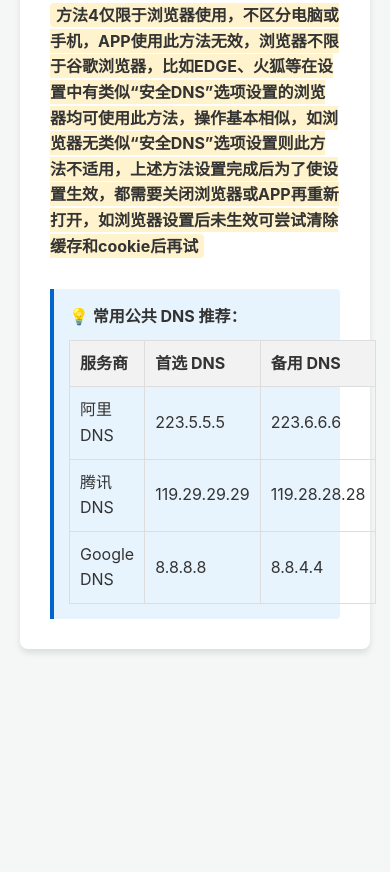
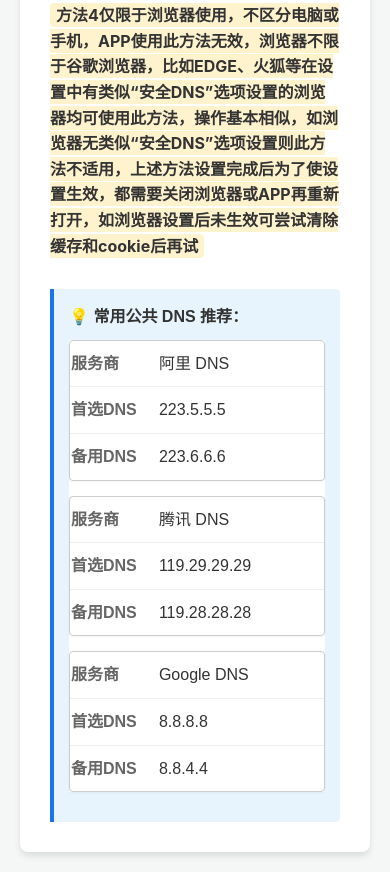
Before and after one commit to mynavigation/tynav, a plain HTML site: page changeDNS.html in a window 390 px wide. Shown: the part 10127-10999 px from the top of the page. Before the commit the page ends 10796 px from the top, so only its background shows below. Drawn offline with Linux system fonts and the light colour scheme.

Commit message:
Update changeDNS.html

```diff
--- a/changeDNS.html
+++ b/changeDNS.html
@@ -98,18 +98,21 @@
             font-style: italic;
         }
 
+        /* 基础容器样式 */
   .dns-recommend {
     background-color: #e8f4fd;
-            border-left: 4px solid var(--primary-color);
+    border-left: 4px solid #1a73e8; /* 替换了原代码未定义的变量 */
     padding: 15px;
     margin-top: 30px;
     border-radius: 0 4px 4px 0;
+    font-family: sans-serif; /* 统一字体 */
   }
 
   .dns-table {
     width: 100%;
     border-collapse: collapse;
     margin-top: 10px;
+    background-color: #fff; /* 手机端背景更清晰 */
   }
 
   .dns-table th, .dns-table td {
@@ -120,6 +123,51 @@
 
   .dns-table th {
     background-color: #f2f2f2;
+  }
+
+  /* 📱 手机端适配关键代码 (屏幕宽度小于 600px 时生效) */
+  @media screen and (max-width: 600px) {
+    /* 隐藏原有的表格横向表头 */
+    .dns-table thead {
+      display: none;
+    }
+
+    /* 将表格行、单元格全部转为块级元素（上下堆叠） */
+    .dns-table, .dns-table tbody, .dns-table tr, .dns-table td {
+      display: block;
+      width: 100%;
+      box-sizing: border-box;
+    }
+
+    /* 每一行变成一个独立的小卡片 */
+    .dns-table tr {
+      margin-bottom: 15px;
+      border: 1px solid #ccc;
+      border-radius: 4px;
+      box-shadow: 0 1px 3px rgba(0,0,0,0.05);
+    }
+
+    /* 去掉单元格原本的边框，改用内边距分隔 */
+    .dns-table td {
+      border: none;
+      border-bottom: 1px solid #eee;
+      position: relative;
+      padding-left: 35%; /* 为左侧的标签留出空间 */
+    }
+
+    .dns-table td:last-child {
+      border-bottom: none; /* 最后一个单元格去掉底边框 */
+    }
+
+    /* 使用伪元素 data-label 动态生成左侧的标签 */
+    .dns-table td::before {
+      content: attr(data-label);
+      position: absolute;
+      left: 1px;
+      width: 50%;
+      font-weight: bold;
+      color: #666;
+    }
   }
     </style>
 </head>
@@ -164,32 +212,32 @@
 	<p><span class="highlight">4.2谷歌浏览器手机版</span>，手机打开谷歌浏览器，点击屏幕右上角的三个小点➠选择进入“设置”➠找到“隐私与安全”并进入➠找到“使用安全DNS”，默认是“关闭”状态➠点击“使用安全DNS”➠将"使用安全DNS"右侧的开关打开➠点击选择“另选一个提供商”➠“另选一个提供商”下方选择“自定义”并在“提供商网址”处输入  https://dns.alidns.com/dns-query   ➠点击左上角的返回保存设置，彻底关闭手机浏览器再重新打开即可生效，可用的DNS有  https://dns.alidns.com/dns-query  https://223.5.5.5/dns-query    https://223.6.6.6/dns-query    https://doh.pub/dns-query   https://dns.pub/dns-query  https://1.12.12.12/dns-query   https://doh.360.cn/dns-query    https://doh.opendns.com/dns-query  如想恢复设置，将"使用安全DNS"右侧的开关关闭即可</p>
 	<p><span class="highlight">方法4仅限于浏览器使用，不区分电脑或手机，APP使用此方法无效，浏览器不限于谷歌浏览器，比如EDGE、火狐等在设置中有类似“安全DNS”选项设置的浏览器均可使用此方法，操作基本相似，如浏览器无类似“安全DNS”选项设置则此方法不适用，上述方法设置完成后为了使设置生效，都需要关闭浏览器或APP再重新打开，如浏览器设置后未生效可尝试清除缓存和cookie后再试</span></p>
 
-    <!-- 推荐公共 DNS -->
     <div class="dns-recommend">
   <strong>💡 常用公共 DNS 推荐：</strong>
   <table class="dns-table">
     <thead>
       <tr>
         <th>服务商</th>
-                    <th>首选 DNS</th>
-                    <th>备用 DNS</th>
+        <th>首选DNS</th>
+        <th>备用DNS</th>
       </tr>
     </thead>
     <tbody>
+      <!-- 注意：这里的 td 增加了 data-label 属性，用于手机端显示标签 -->
       <tr>
-                    <td>阿里 DNS</td>
-                    <td>223.5.5.5</td>
-                    <td>223.6.6.6</td>
+        <td data-label="服务商">阿里 DNS</td>
+        <td data-label="首选DNS">223.5.5.5</td>
+        <td data-label="备用DNS">223.6.6.6</td>
       </tr>
       <tr>
-                    <td>腾讯 DNS</td>
-                    <td>119.29.29.29</td>
-                    <td>119.28.28.28</td>
+        <td data-label="服务商">腾讯 DNS</td>
+        <td data-label="首选DNS">119.29.29.29</td>
+        <td data-label="备用DNS">119.28.28.28</td>
       </tr>
       <tr>
-                    <td>Google DNS</td>
-                    <td>8.8.8.8</td>
-                    <td>8.8.4.4</td>
+        <td data-label="服务商">Google DNS</td>
+        <td data-label="首选DNS">8.8.8.8</td>
+        <td data-label="备用DNS">8.8.4.4</td>
       </tr>
     </tbody>
   </table>
```
Lines whose indentation alone changed are shown as unchanged.
